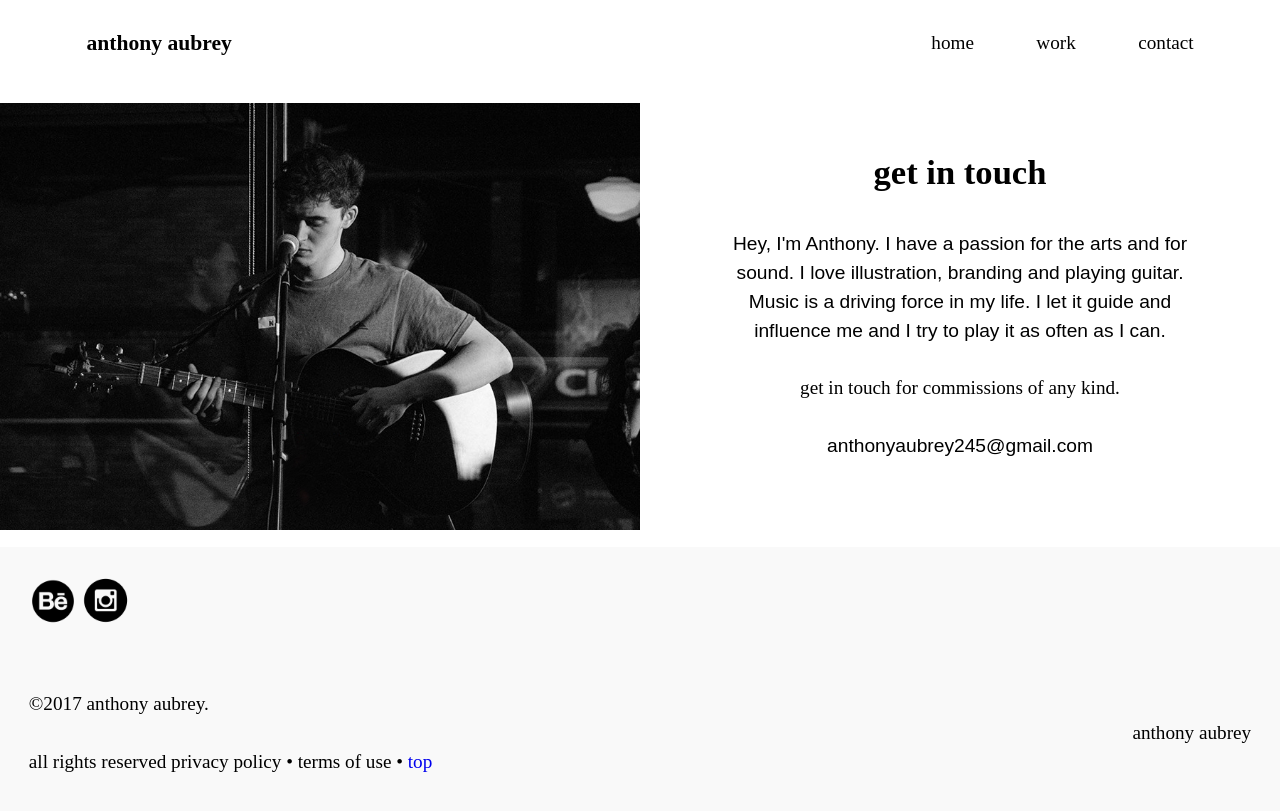
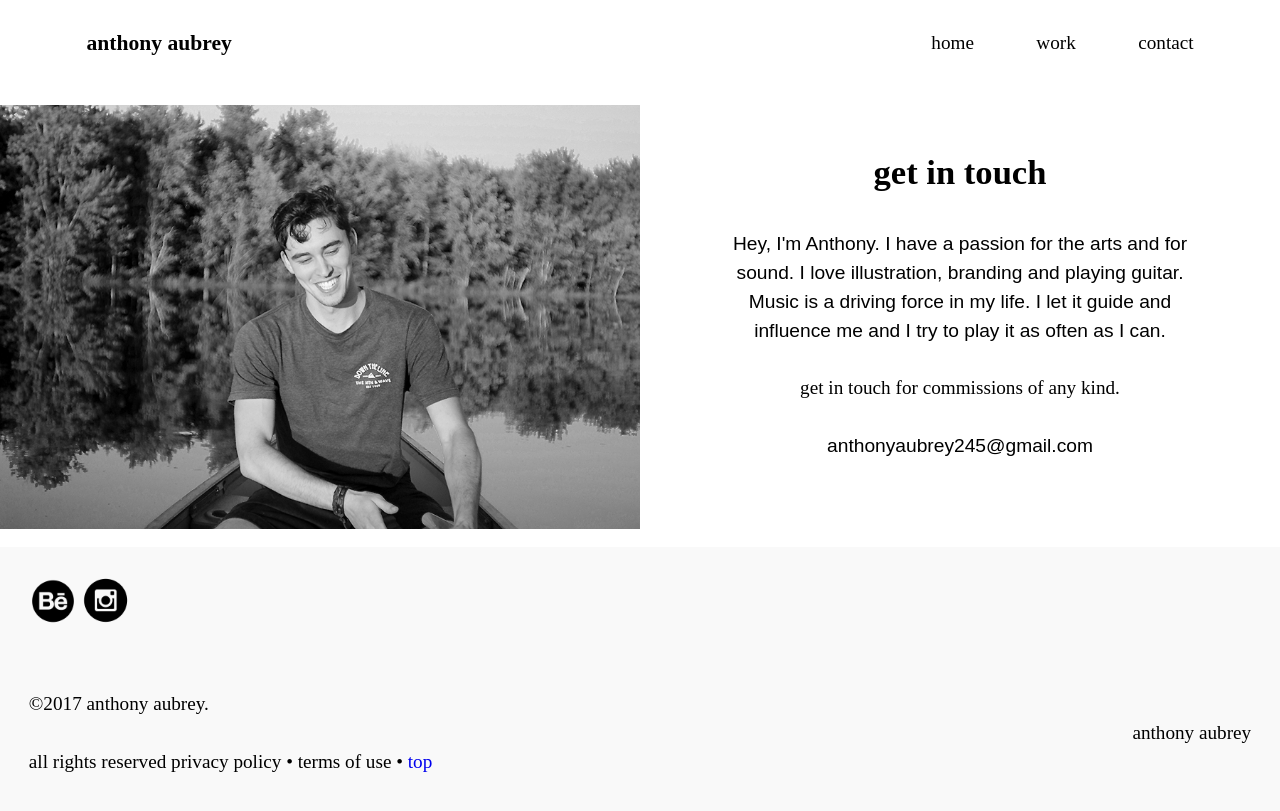
Before and after one commit to anthonyaubrey/portfolio, a Jekyll site: the page built from contact.html, in a window 1280 px wide. Shown: the top 811 px of the page. Built offline with Jekyll 4.4.1, drawn with Linux system fonts in a browser that asks for light colours.

Commit message:
Changed img on contact page

```diff
--- a/contact.html
+++ b/contact.html
@@ -6,7 +6,7 @@
 
   <div class="grid grid-middle">
     <div class="unit unit-xs-1 unit-s-1 unit-m-1-2 unit-l-1-2">
-      <img class="img-flex"src="{{site.baseurl}}/img/tonyguitar.jpg">
+      <img class="img-flex"src="{{site.baseurl}}/img/tonycanoe.jpg">
     </div>
 
     <div class="unit unit-xs-1 unit-s-1 unit-m-1-2 unit-l-1-2 wrapper text-center island-2">
```
Also changed, not shown: img/tonycanoe.jpg (added).
